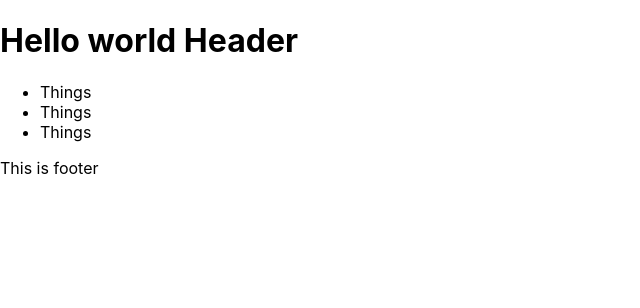
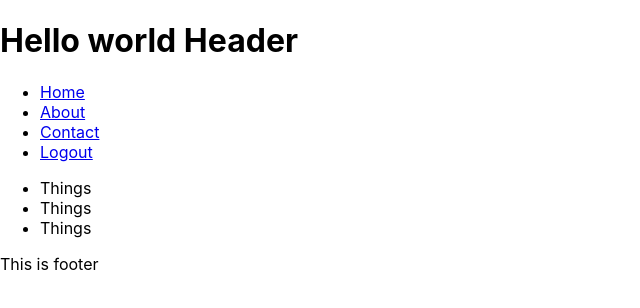
Before and after one commit to Kashif1Naqvi/practical_learning_ereact, a React (Create React App) app: page / in a window 1280 px wide. Shown: the top 308 px of the page, without its empty margins (0-640 px from the left). Built offline with nearby package versions, Linux system fonts and the light colour scheme.

Commit message:
start todo app

```diff
--- a/src/App.js
+++ b/src/App.js
@@ -1,7 +1,7 @@
 import React, { Component } from 'react';
-import Header  from './Header';
-import MainContent from './MainContent';
-import Footer from './Footer';
+import Header  from './components/Header';
+import MainContent from './components/MainContent';
+import Footer from './components/Footer';
 class App extends Component {
   render() {
     return (
--- a/src/Header.js
+++ b/src/components/Header.js
@@ -1,8 +1,11 @@
 import React from 'react';
-
+import NavbarComponent from './NavbarComponent'
 function Header(){
   return(
+    <div>
     <h1>Hello world Header</h1>
+    <NavbarComponent />
+    </div>
   );
 }
 
--- /dev/null
+++ b/src/components/NavbarComponent.js
@@ -0,0 +1,15 @@
+import React from 'react';
+
+function NavbarComponent(){
+  return(
+    <div>
+      <ul>
+        <li><a href="#">Home</a></li>
+        <li><a href="#">About</a></li>
+        <li><a href="#">Contact</a></li>
+        <li><a href="#">Logout</a></li>
+      </ul>
+    </div>
+  )
+}
+export default NavbarComponent;
```
Also changed, not shown: src/components/Footer.js (renamed from src/Footer.js), src/components/MainContent.js (renamed from src/MainContent.js).
